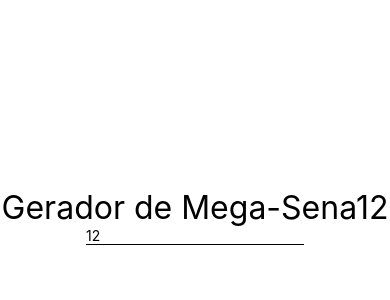
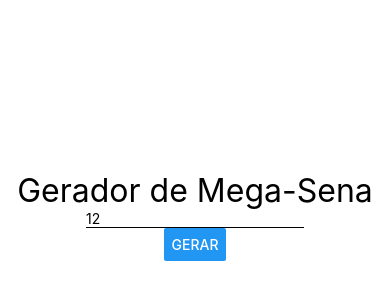
Before and after one commit to Leodf/projetos-react-native, a React Native app in the folder exercicios/: screen / in a window 390 px wide. Shown: the part 206-506 px from the top of the page. Built offline with nearby package versions, Linux system fonts and the light colour scheme.

Commit message:
renderizando os componentes da mega sena

```diff
--- a/exercicios/src/components/mega/Mega.js
+++ b/exercicios/src/components/mega/Mega.js
@@ -1,15 +1,29 @@
 import React, { Component } from 'react';
-import { Text, TextInput } from 'react-native'
+import { Button, Text, TextInput } from 'react-native'
 import Estilo from '../estilos'
 
 export default class Mega extends Component {
 
     state = {
-        qtdeNumeros: this.props.qtdeNumeros
+        qtdeNumeros: this.props.qtdeNumeros,
+        numeros: []
     }
 
     alterarQtdeNumero = (qtde) => {
-        this.setState({ qtdeNumeros: qtde })
+        this.setState({ qtdeNumeros: +qtde })
+    }
+
+    gerarNumeroNaoContido = nums => {
+        const novo = parseInt(Math.random() * 60) + 1
+        return nums.includes(novo) ? this.gerarNumeroNaoContido(nums) : novo
+    }
+
+    gerarNumeros = () => {
+        const numeros = Array(this.state.qtdeNumeros)
+            .fill()
+            .reduce(n => [...n, this.gerarNumeroNaoContido(n)], [] )
+            .sort((a, b) => a - b)
+        this.setState({ numeros })
     }
 
     render() {
@@ -17,15 +31,21 @@
             <>
             <Text style={Estilo.fontG}>
                 Gerador de Mega-Sena
-                {this.state.qtdeNumeros}
             </Text>
             <TextInput
             keyboardType={'numeric'}
                 style={{borderBottomWidth: 1}}
                 placeholder='Qtde de Números'
-                value={this.state.qtdeNumeros}
+                value={`${this.state.qtdeNumeros}`}
                 onChangeText={this.alterarQtdeNumero}
             />
+            <Button
+                title='Gerar'
+                onPress={this.gerarNumeros}
+            />
+            <Text style={Estilo.fontG}>
+                {this.state.numeros.join(',')}
+            </Text>
             </>
         )
     }
```
